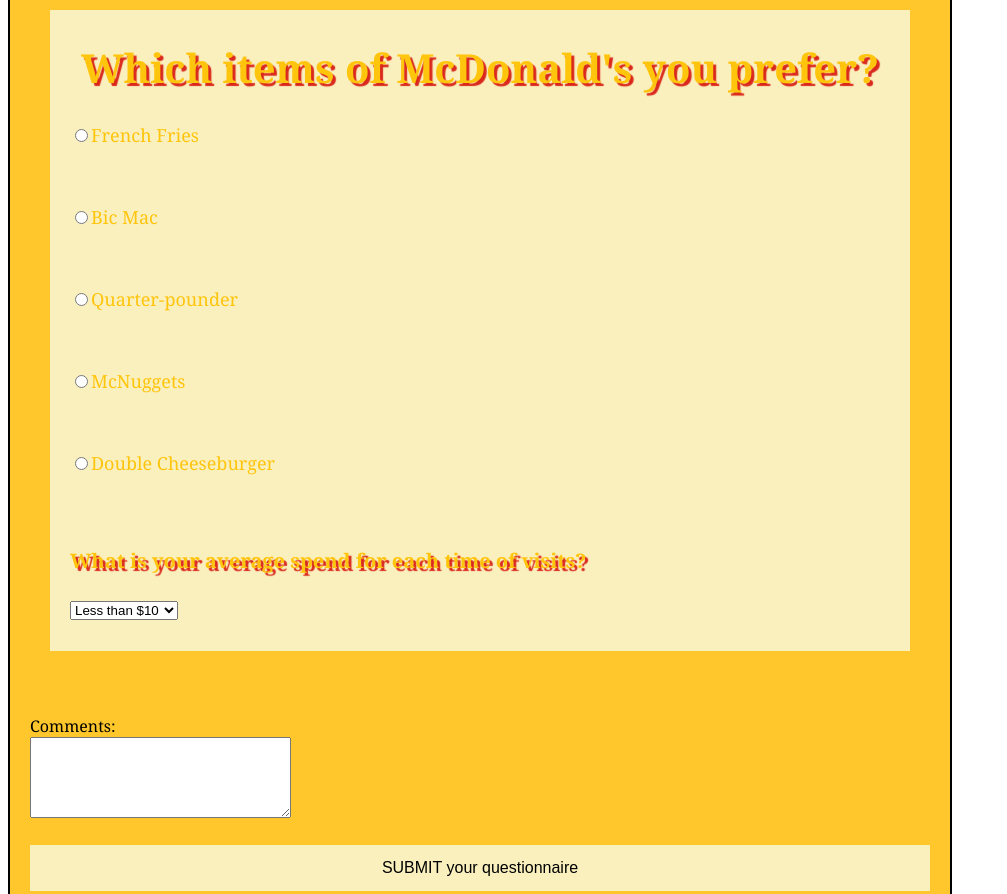
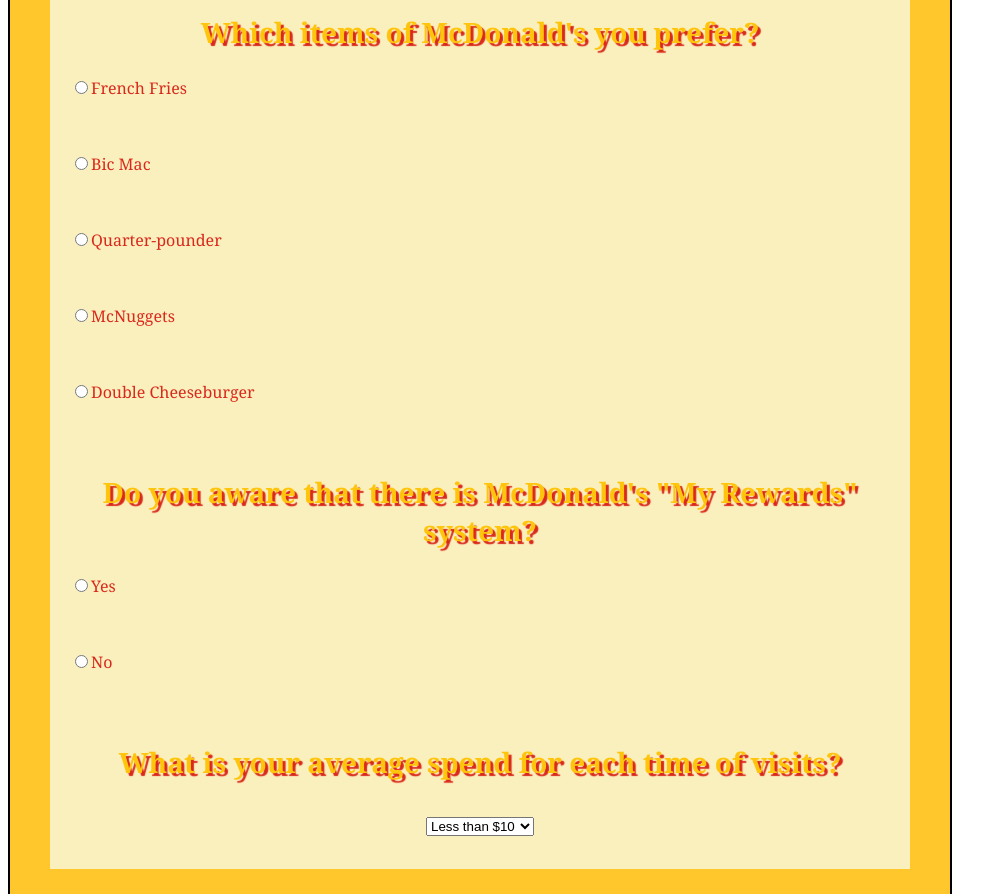
Before and after one commit to royruik/royruik.github.io, a plain HTML site: page index.html in a window 1280 px wide. Shown: the part 1383-2277 px from the top of the page, without its empty margins (0-1007 px from the left). Drawn offline with Linux system fonts and the light colour scheme.

Commit message:
adjust
hope its done

```diff
--- a/index.html
+++ b/index.html
@@ -16,7 +16,7 @@
 	<form id="myform" action="index.php" >
 	<br>
 	<br>
-	<h2>What do you think of the UI in this <a href="https://www.mcdonalds.com/ca/en-ca.html">McDonald's</a> site?</h2>
+	<h4>What do you think of the UI in this <a href="https://www.mcdonalds.com/ca/en-ca.html">McDonald's</a> site?</h4>
 	<br>
 	<br>
 	<! You should make your image clickable  red da291c>
@@ -44,8 +44,13 @@
 		<p><input type="radio" name="Items" value="double-cheeseburger">Double Cheeseburger</p><br>
 
 		<br>
+		<h2> Do you aware that there is McDonald's "My Rewards" system? </h2>
+		<p><input type="radio" name="rewards" value="aware">Yes</p><br>
+		<p><input type="radio" name="rewards" value="notaware">No</p><br>
 
-		<h3> What is your average spend for each time of visits? <h3>
+
+		<br>
+		<h2> What is your average spend for each time of visits? <h2>
 		<select id="spend">
 			<option value="lessthan10" selected="selected">Less than $10</option>
 			<option value="10to20">$10-$20</option>
@@ -58,7 +63,7 @@
 	<br>
 
 	Comments:<br>
-	<textarea rows="5" cols="30"></textarea>
+	<textarea rows="10" cols="50"></textarea>
 
 	<br>
 	<br>
--- a/styles/style.css
+++ b/styles/style.css
@@ -25,7 +25,7 @@
 
 h2{
   font-family: 'Georgia', 'Trebuchet MS', serif;
-  font-size: 40px;
+  font-size: 28px;
   text-align: center;
   margin: 0;
   padding: 10px 0;
@@ -33,7 +33,7 @@
   text-shadow: 3px 3px 1px #da291c;
 }
 
-h3{
+h3{ /* not used */
   font-family: 'Georgia', 'Trebuchet MS', sans-serif;
   font-size: 20px;
   text-align: left;
@@ -60,8 +60,7 @@
 }
 
 p {
-  color: #ffc40c;
-  font-size: 18px;
+  color: #da291c;
 }
 
 table {
```
